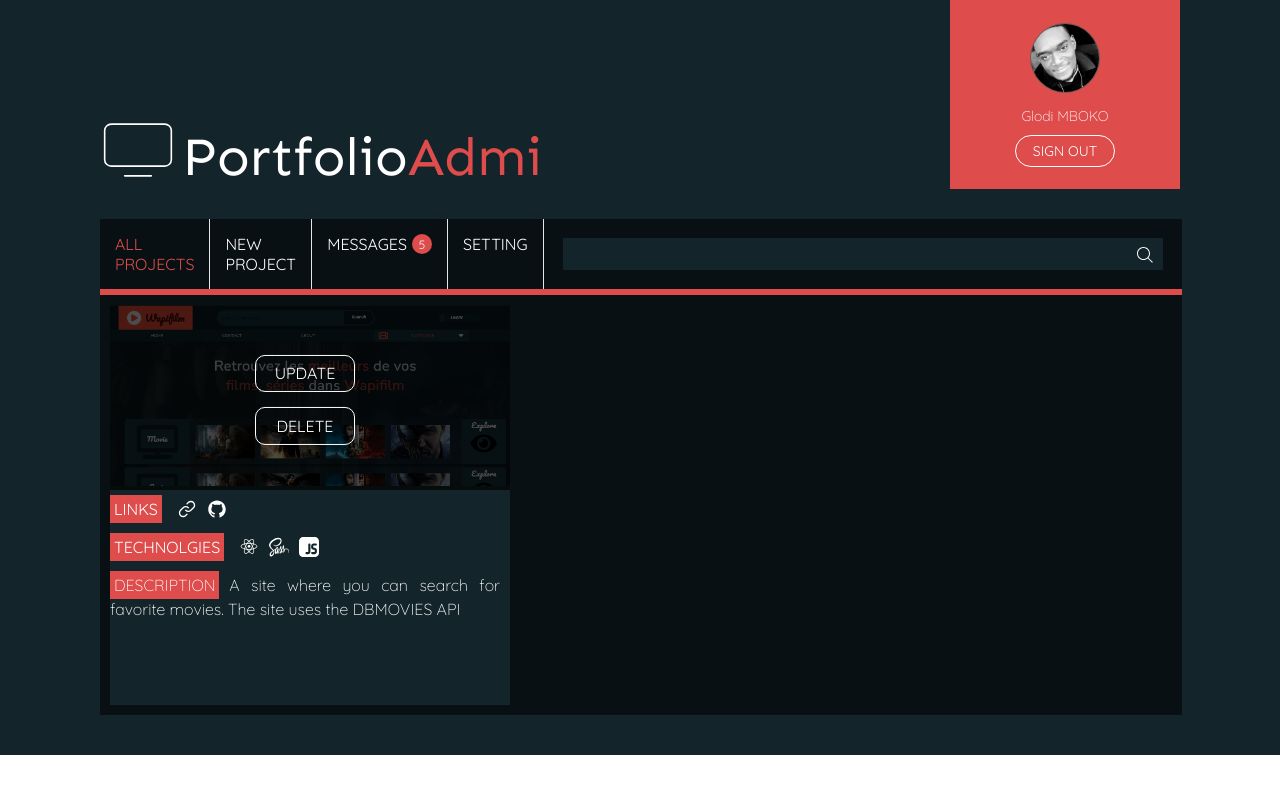
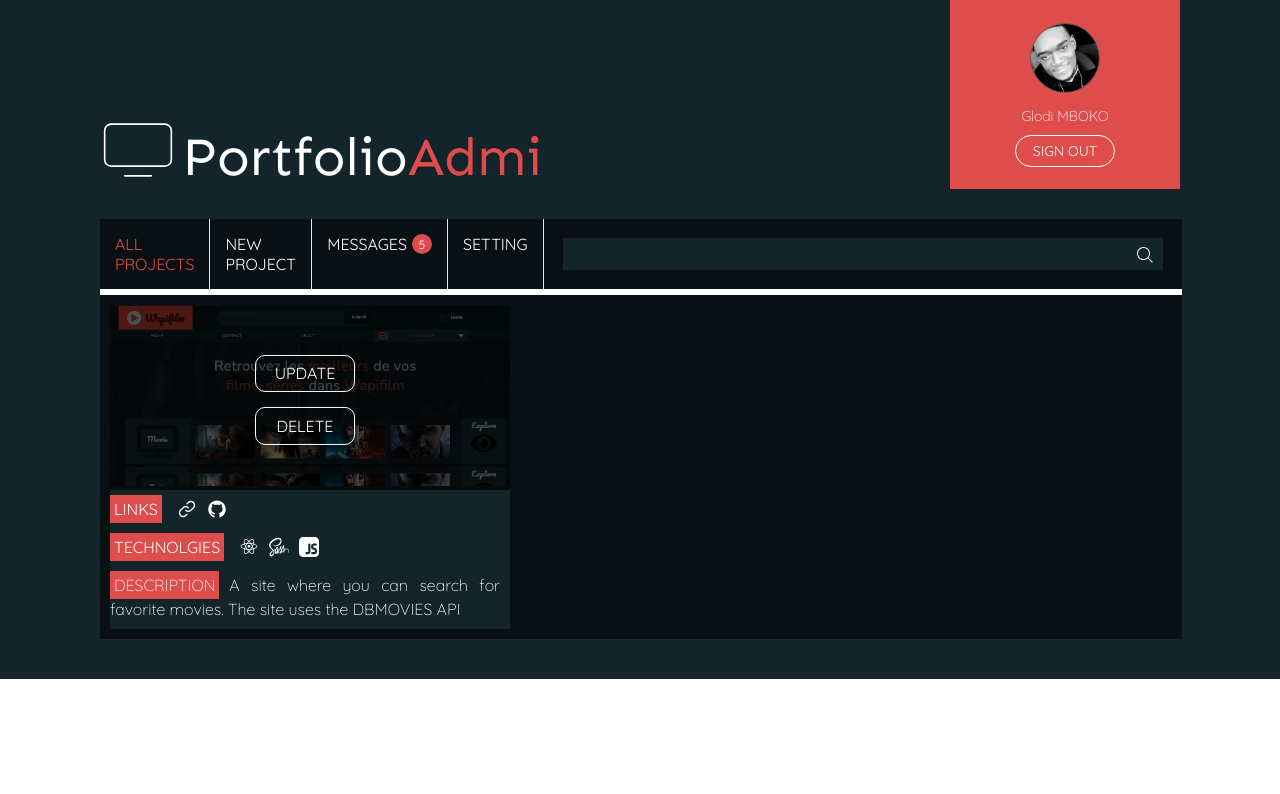
Before and after one commit to glodi-mboko/front-folio-admi, a React (Create React App) app: page /admi/all-projects in a window 1280 px wide. Shown: the top 794 px of the page. Built offline with nearby package versions, Linux system fonts and the light colour scheme.

Commit message:
feat:fixed card

```diff
--- a/src/components/content_admi/_contentAdmiPage.scss
+++ b/src/components/content_admi/_contentAdmiPage.scss
@@ -1,12 +1,11 @@
 .content-admi {
   width: 84.5vw;
-  //height: 70vh;
   margin: 30px 100px;
   color: white;
   background-color: #081013;
   &__head {
     display: flex;
-    border-bottom: 6px #de4c4c solid;
+    border-bottom: 6px solid;
     & .active {
       color: #de4c4c;
     }
--- a/src/components/content_admi/all_projects/AllProjects.js
+++ b/src/components/content_admi/all_projects/AllProjects.js
@@ -6,6 +6,7 @@ const AllProjects = () => {
       <CardProject />
     </div>
   );
+
 };
 
 export default AllProjects;
--- a/src/components/content_admi/card_project/_cardProject.scss
+++ b/src/components/content_admi/card_project/_cardProject.scss
@@ -2,7 +2,7 @@
   display: flex;
   flex-direction: column;
   width: 400px;
-  height: 400px;
+  height: max-content;
   background-color: #13242a;
 
   &__image {
```
